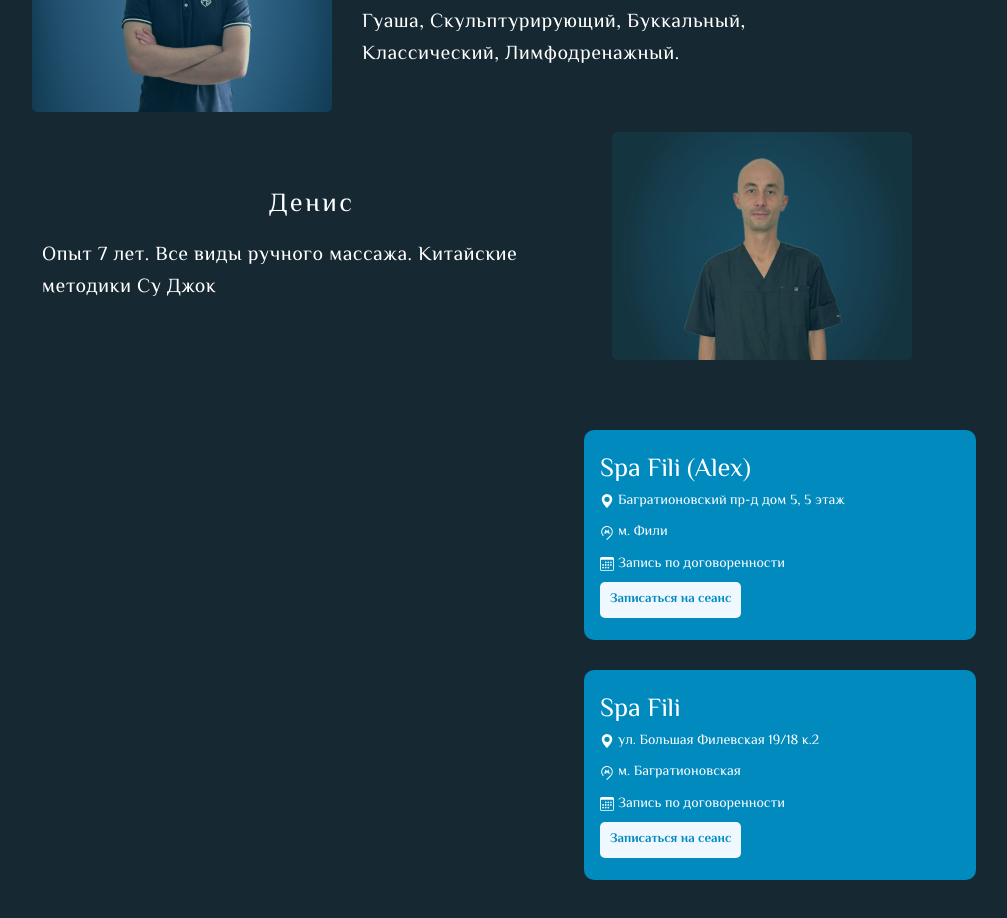
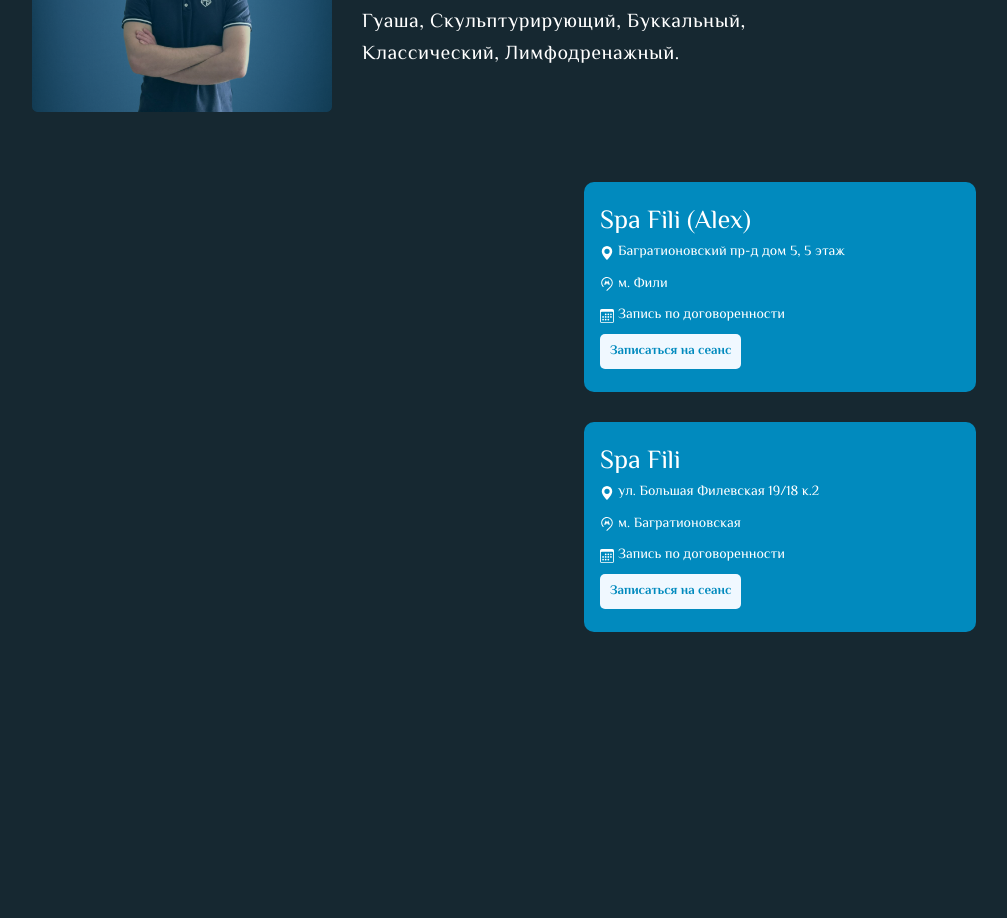
Before and after one commit to DmitryKalashnikov91/spa-fili, a Next.js app: page / in a window 1280 px wide. Shown: the part 3720-4638 px from the top of the page, without its empty margins (168-1175 px from the left). Built offline with nearby package versions, Linux system fonts and the light colour scheme.

Commit message:
change prices

```diff
--- a/src/components/specialists/SpecJson.js
+++ b/src/components/specialists/SpecJson.js
@@ -1,6 +1,5 @@
 import { nanoid } from 'nanoid'
 import Olga from './assets/da.png'
-import Denis from './assets/denis.png'
 import Dmitry from './assets/dmitr.png'
 import konst from './assets/konst.png'
 import Mariya from './assets/mariya.png'
@@ -35,10 +34,4 @@ export const SpecJSON = [
 		content:
 			'Опыт 5 лет. Все виды ручного массажа. Массаж лица: Гуаша, Скульптурирующий, Буккальный, Классический, Лимфодренажный.',
 	},
-	{
-		id: nanoid(6),
-		name: 'Денис',
-		urlImg: Denis,
-		content: 'Опыт 7 лет. Все виды ручного массажа. Китайские методики Су Джок',
-	},
 ]
```
